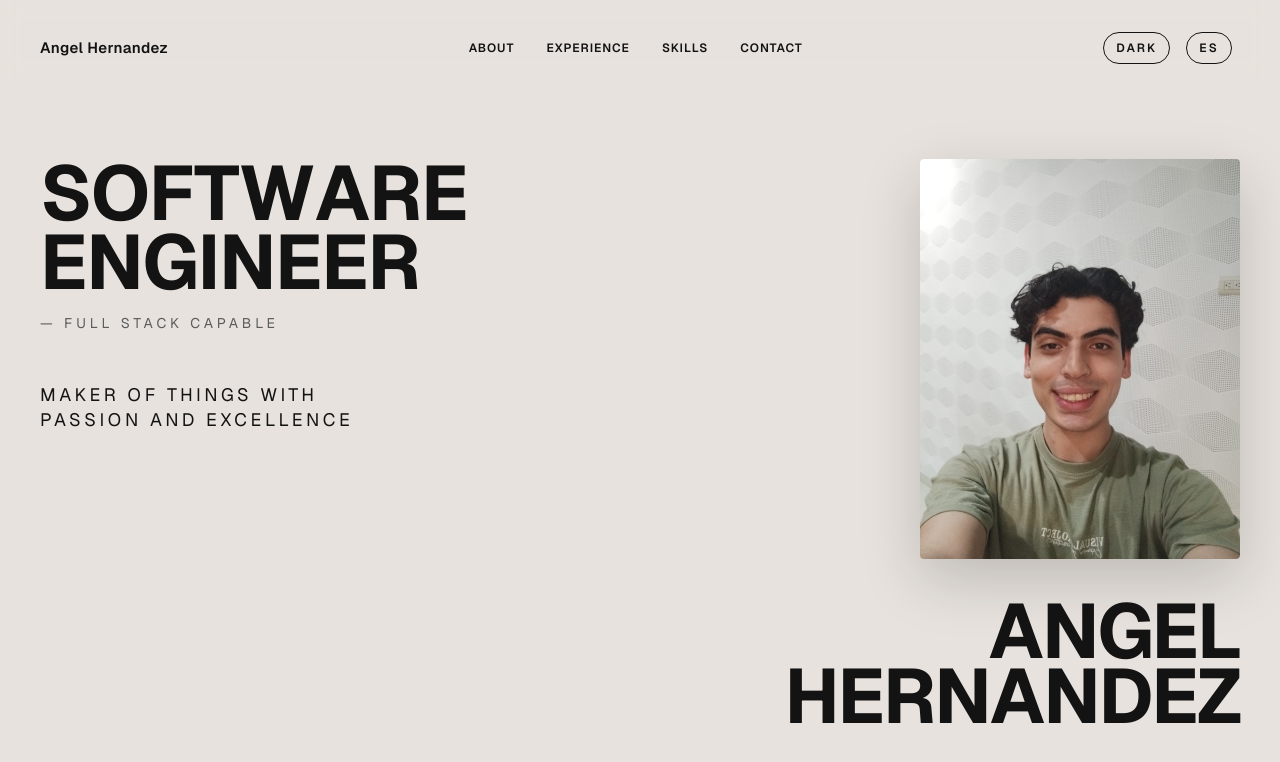
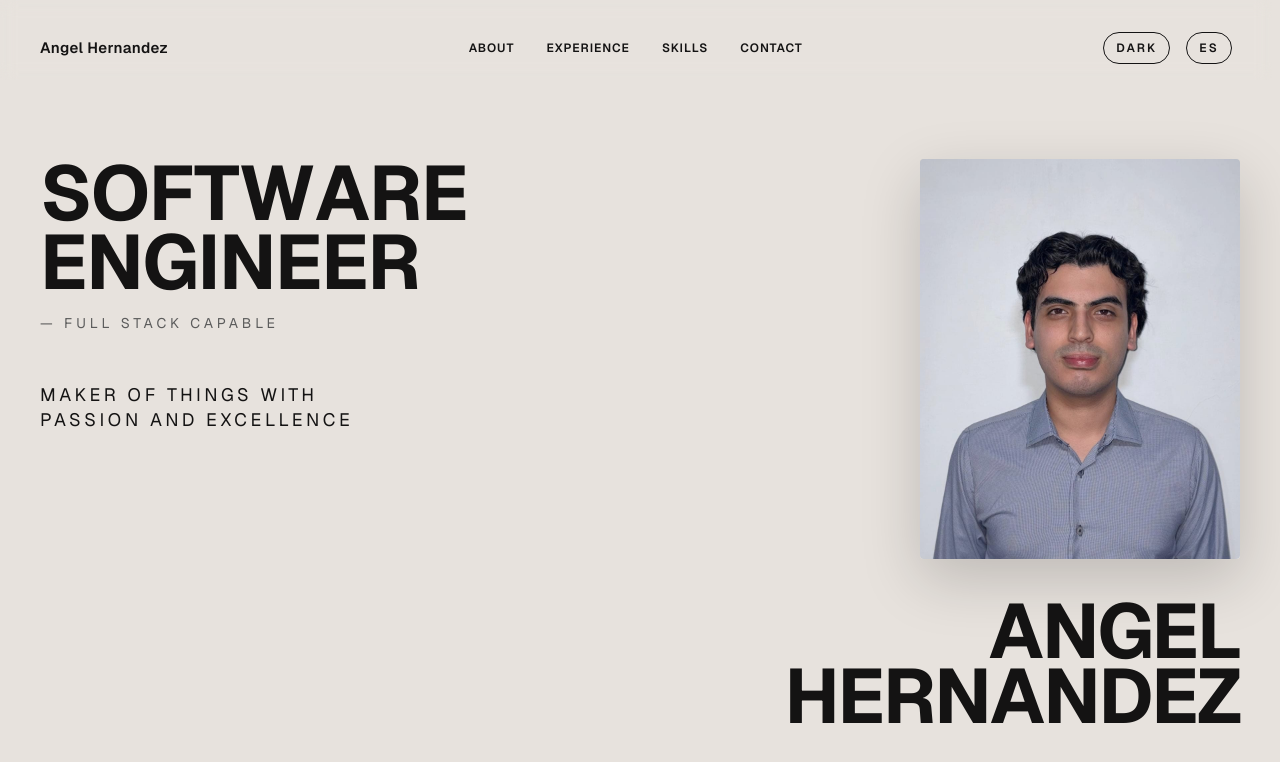
Before and after one commit to Angelhernandezco/my-portfolio, a Next.js app: page / in a window 1280 px wide. Shown: the top 762 px of the page. Built offline with nearby package versions, Linux system fonts and the light colour scheme.

Commit message:
More professional photo on hero

```diff
--- a/app/components/HeroSection.tsx
+++ b/app/components/HeroSection.tsx
@@ -33,7 +33,7 @@ export function HeroSection({ titleLine1, titleLine2, role, maker, animateFallin
         <section className="relative flex flex-col items-end justify-center gap-10">
           <div className="portrait-frame hero-rise overflow-hidden">
             <Image
-              src="/portrait.jpeg"
+              src="/yo-portfolio.jpeg"
               alt="Angel Hernandez"
               fill
               className="object-cover"
```
Also changed, not shown: public/yo-portfolio.jpeg (added).
